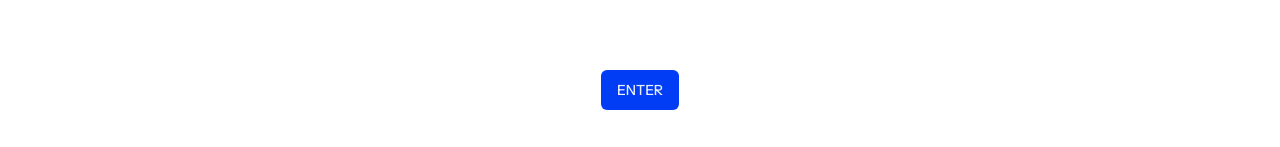
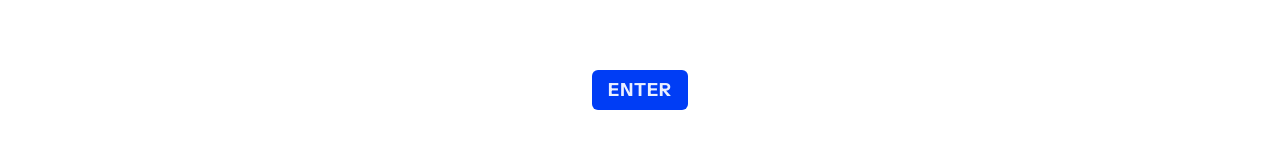
Before and after one commit to nikolasdevs/carefinder, a Next.js app: page / in a window 1280 px wide. Shown: the part 650-797 px from the top of the page. Built offline with nearby package versions, Linux system fonts and the light colour scheme.

Commit message:
Added styles to CTA btn

```diff
--- a/app/page.tsx
+++ b/app/page.tsx
@@ -85,7 +85,7 @@ export default function Home() {
             </div>
           </motion.div>
           <Link href="/user/login">
-            <Button className="  ">ENTER</Button>
+            <Button className=" text-lg font-bold tracking-wider ">ENTER</Button>
           </Link>
         </div>
       </div>
```
